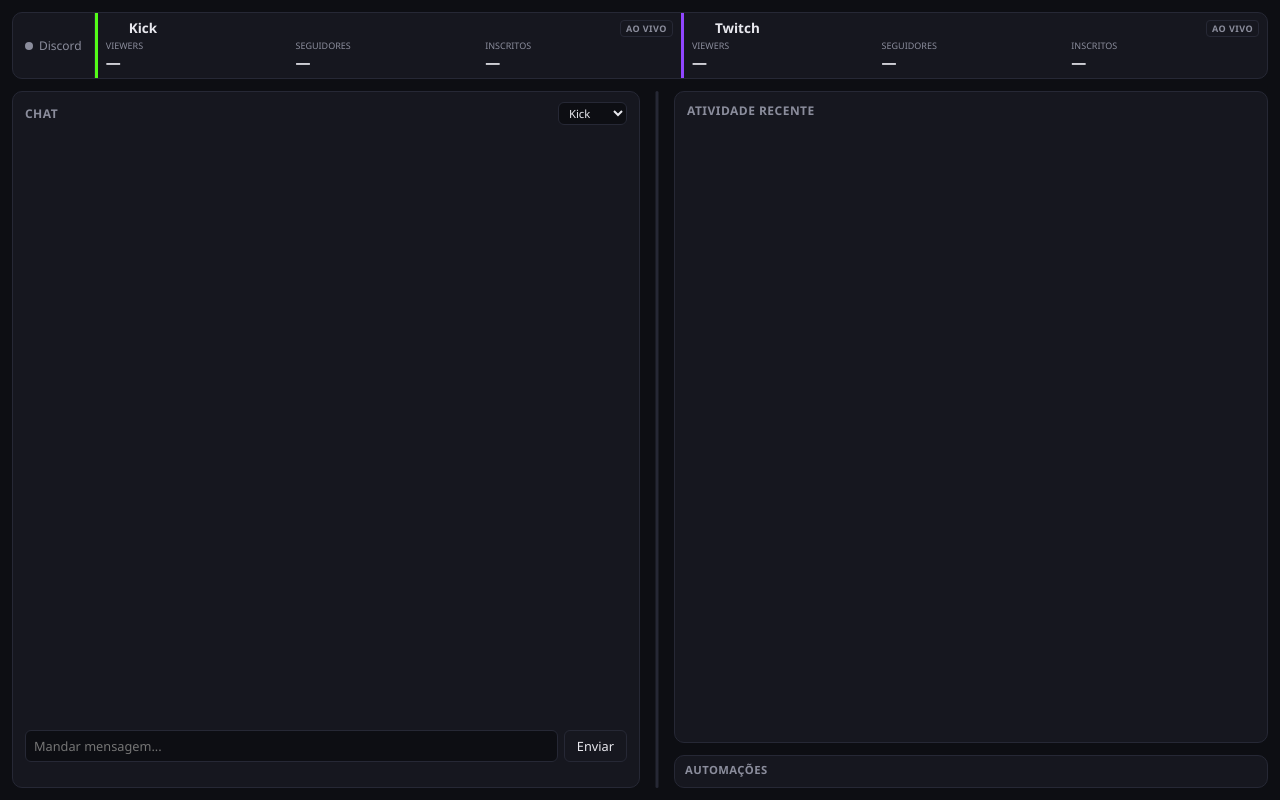
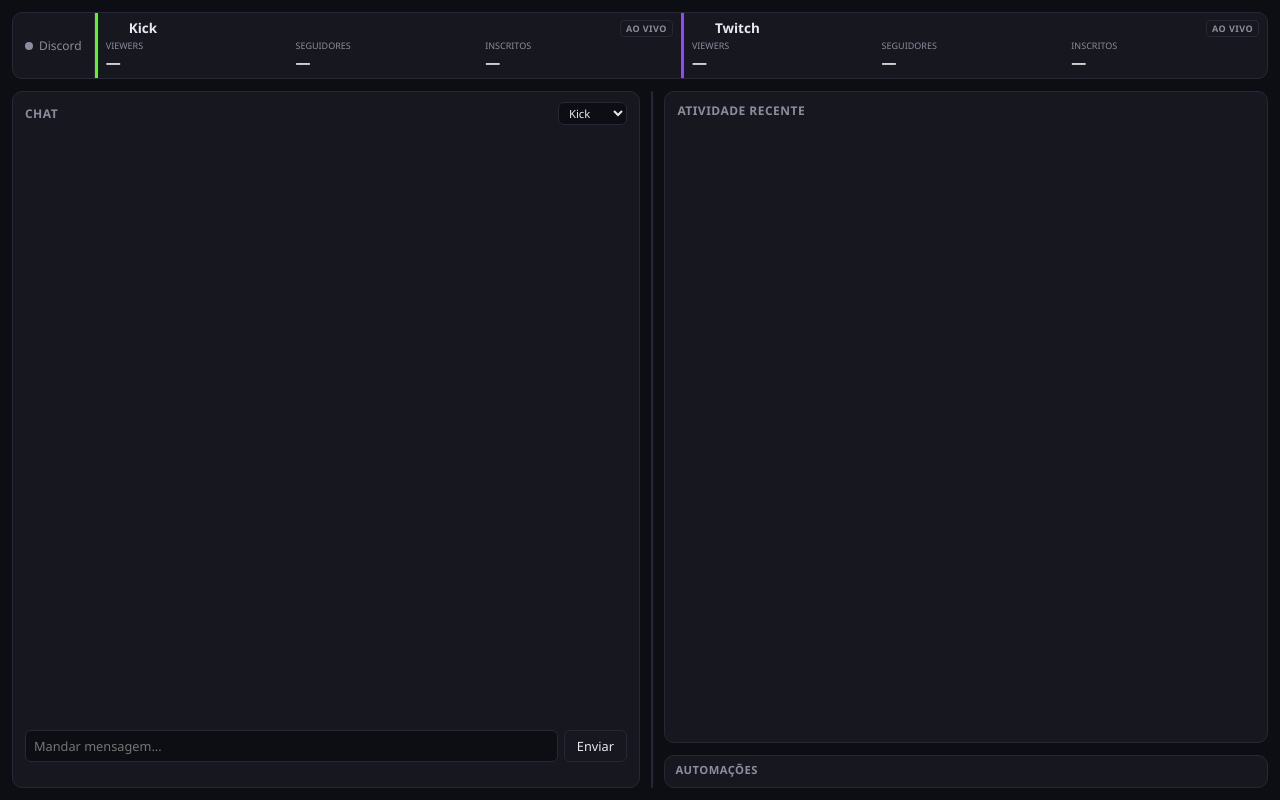
Before and after one commit to Kakabg/kakazim-obs, a website: page obs-script/public/index.html in a window 1280 px wide. Drawn offline with Linux system fonts and the light colour scheme; no server answers.

Commit message:
Painel Live: divisória Chat/Atividade mais fina e discreta
Linha visual e gap ao redor reduzidos pra 60% do tamanho original - área
clicável/arrastável (10px) mantida igual, só a aparência ficou mais sutil.

```diff
--- a/obs-script/public/style.css
+++ b/obs-script/public/style.css
@@ -36,16 +36,20 @@ body {
     "stats stats stats"
     "chat divisoria feed"
     "chat divisoria automacoes";
-  gap: 12px;
+  row-gap: 12px;
+  /* 60% do gap original (12px) só entre as colunas (chat|divisória|feed) -
+     row-gap continua 12px (não mexe no espaçamento vertical pras
+     Automações/Stats, só pedido pro espaço em volta da divisória). */
+  column-gap: 7.2px;
   padding: 12px;
   height: 100vh;
   width: 100vw;
 }
 
 /* --- Divisória redimensionável (Chat ↔ Atividade recente) --- */
-/* Só a faixa central é o alvo de arrasto (10px) - a "pegada" visual real é
-   maior por causa do ::after com largura fixa e sem afetar o layout (position:
-   absolute), pra não exigir mira cirúrgica pra pegar a divisória. */
+/* Só a faixa central é o alvo de arrasto (10px, mantida cheia de propósito)
+   - a "pegada" clicável/arrastável continua bem maior que a linha visual
+   fina do ::after, pra não exigir mira cirúrgica pra pegar a divisória. */
 
 .divisoria-resizavel {
   grid-area: divisoria;
@@ -60,7 +64,8 @@ body {
   top: 0;
   bottom: 0;
   left: 50%;
-  width: 3px;
+  /* 60% do 3px original */
+  width: 1.8px;
   transform: translateX(-50%);
   border-radius: 2px;
   background: var(--border);
```
